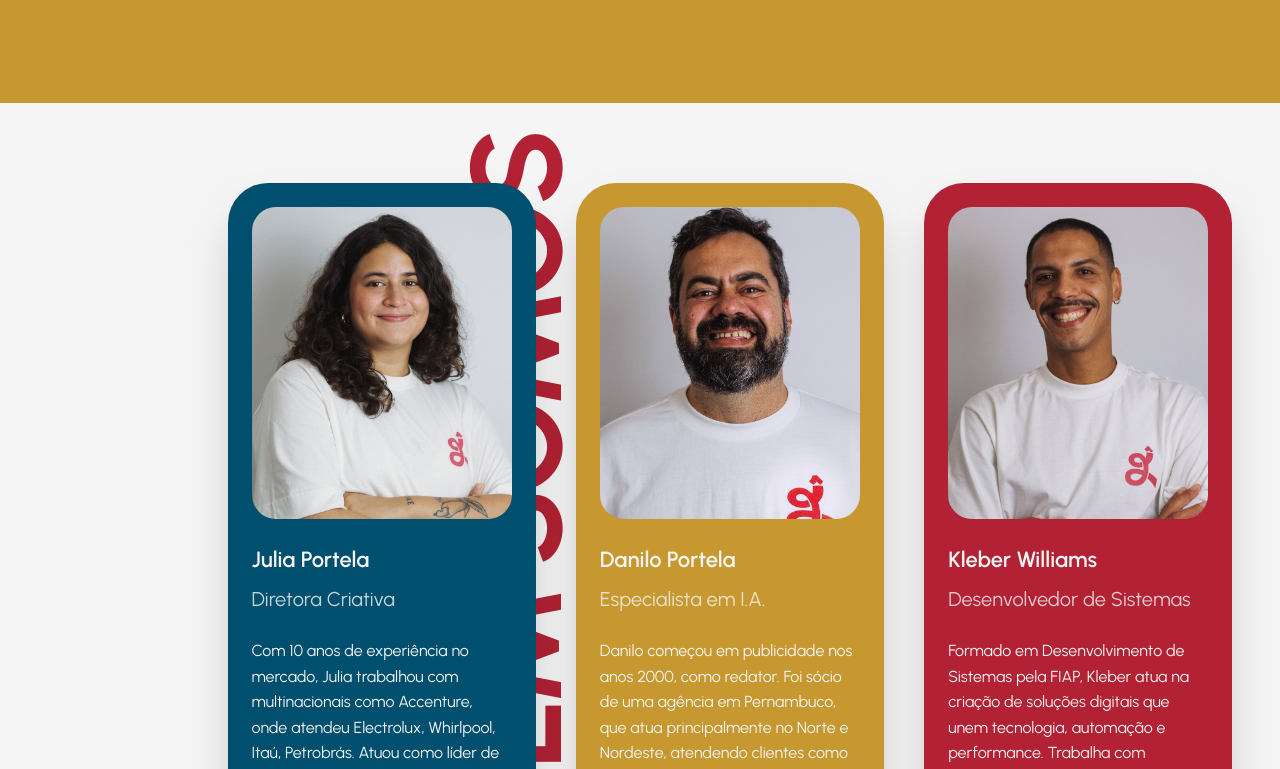
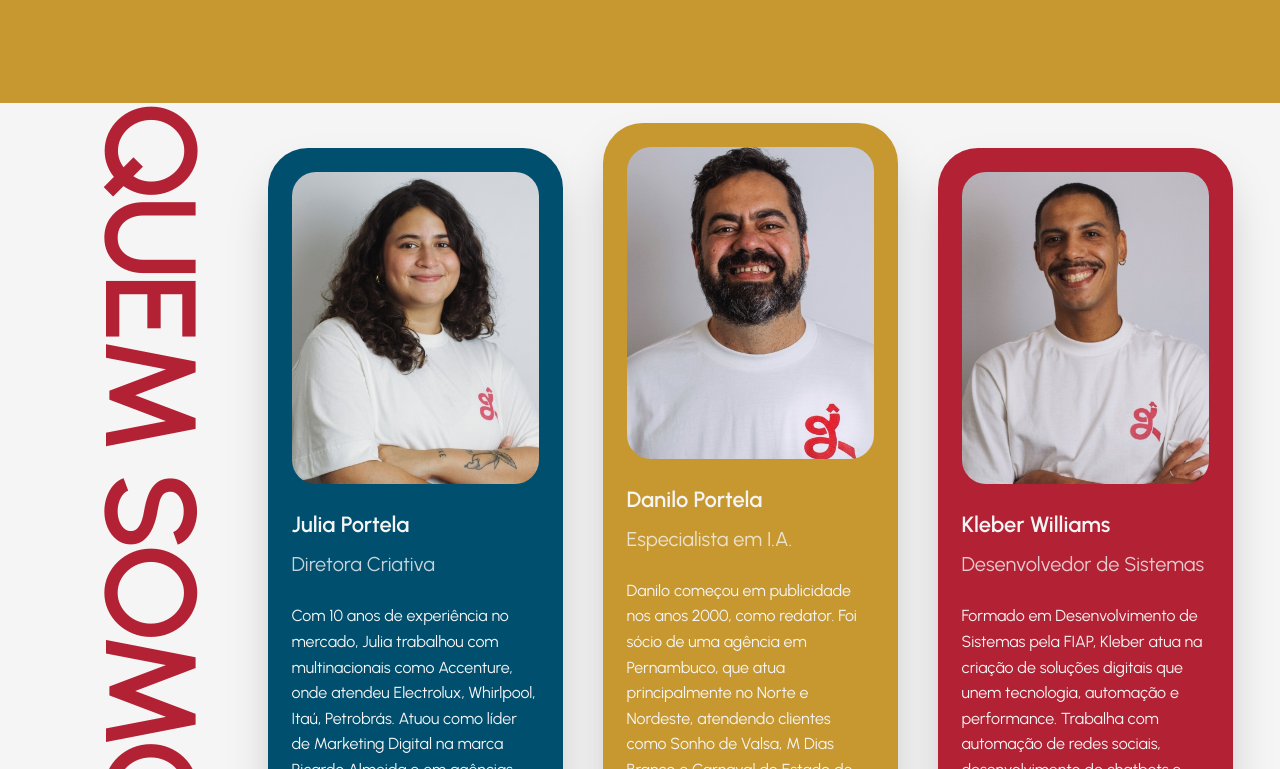
Before and after one commit to igormzs/mugo.ag, a Next.js app: page / in a window 1280 px wide. Shown: the part 2411-3180 px from the top of the page. Built offline with nearby package versions, Linux system fonts and the light colour scheme; some icons are missing.

Commit message:
Fix 'QUEM SOMOS' title: 128px SemiBold, vertical alignment, and perfect section sizing.

```diff
--- a/src/components/About.js
+++ b/src/components/About.js
@@ -2,18 +2,25 @@ import Image from "next/image";
 
 export default function About() {
   return (
-    <section id="sobre-nos" className="bg-[#f5f5f5] page-section flex items-center justify-center overflow-hidden py-16 md:py-20">
-      <div className="max-w-[1600px] mx-auto w-full flex flex-col md:flex-row items-center justify-between px-6 md:px-[47.5px]">
+    <section id="sobre-nos" className="bg-[#f5f5f5] page-section flex items-center justify-center overflow-hidden relative py-16 md:py-0">
+      <div className="max-w-[1600px] mx-auto w-full h-full flex flex-col md:flex-row items-center relative px-6 md:px-[47.5px]">
 
-        {/* Title Container - Vertical Text on Desktop, Horizontal on Mobile */}
-        <div className="w-full md:w-[180px] shrink-0 flex items-center justify-center md:justify-start relative mb-12 md:mb-0">
-          <p className="font-bold text-brand-red text-6xl sm:text-8xl md:text-[128px] leading-none whitespace-nowrap md:-rotate-90 origin-center tracking-tighter uppercase md:ml-[64px]">
+        {/* Desktop Vertical Title - Exactly the size of the section */}
+        <div className="hidden md:flex absolute left-[-100px] lg:left-0 top-0 h-full w-[300px] items-center justify-center pointer-events-none">
+          <p className="font-semibold text-brand-red text-[128px] leading-none whitespace-nowrap rotate-90 tracking-tighter uppercase origin-center">
             QUEM SOMOS
           </p>
         </div>
 
-        {/* Cards Container */}
-        <div className="flex-1 flex flex-col md:flex-row items-center justify-center gap-8 md:gap-[40px] w-full">
+        {/* Mobile Title - Horizontal */}
+        <div className="md:hidden w-full flex justify-center mb-12">
+          <p className="font-semibold text-brand-red text-6xl sm:text-7xl tracking-tighter uppercase text-center">
+            QUEM SOMOS
+          </p>
+        </div>
+
+        {/* Cards Container - Shifted right on desktop to make room for vertical title */}
+        <div className="flex-1 flex flex-col md:flex-row items-center justify-center gap-8 md:gap-[40px] w-full md:ml-[180px] lg:ml-[220px]">
 
           {/* Card 1: Julia (Blue) */}
           <div className="bg-brand-blue flex flex-col gap-6 p-6 md:p-[24px] relative rounded-[40px] w-full max-w-[360px] shadow-2xl hover:-translate-y-2 transition-transform cursor-default">
```
